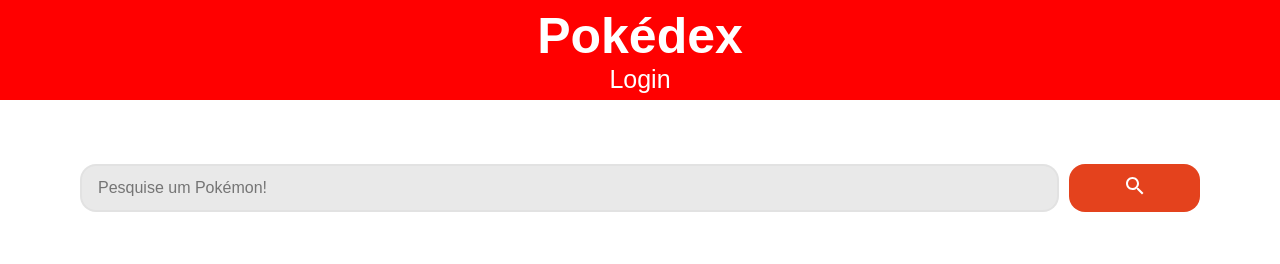
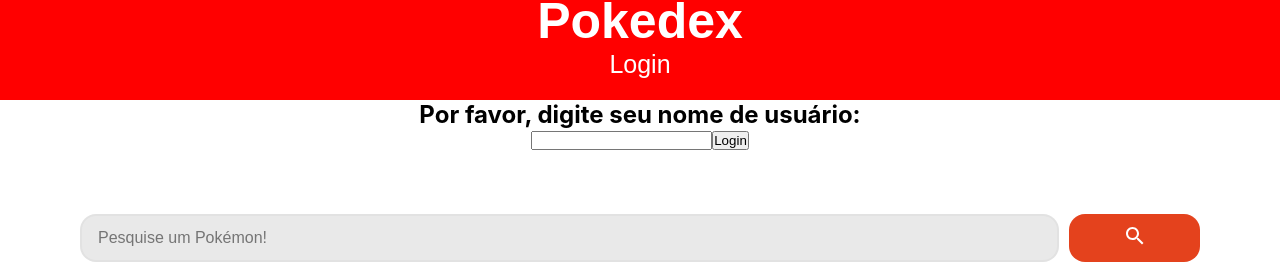
Before and after one commit to victorlimass/Pokedex-CJR, a React (Create React App) app: page /login in a window 1280 px wide. Shown: the top 264 px of the page. Built offline with nearby package versions, Linux system fonts and the light colour scheme; no server answers.

Commit message:
adicionando a função de login e cadastro na pokedex

```diff
--- a/src/App.js
+++ b/src/App.js
@@ -1,18 +1,46 @@
 import React from 'react';
+import {BrowserRouter as Router, Switch, Route, Link, Redirect} from "react-router-dom";
+import { useState } from 'react';
+import {UserContext} from "./components/UserContext"
 import Main from './pages/Main/main';
 import GlobalStyle from './styles/global';
 import Footer from './components/Footer';
-import {BrowserRouter as Router, Switch, Route, Link, Redirect} from "react-router-dom";
 import './App.css';
+import User from "./components/User"
+import Login from "./components/Login"
+import Signin from "./components/Signin"
+
 
 function App() {
+  const [userName, setUserName] = useState();
+
   return (
+    <UserContext.Provider value={[userName, setUserName]}>
       <Router>
         <div>
           <header>
-          <h1>Pokédex</h1>
-          <Link to="/login">Login</Link>
+            <h1>Pokedex</h1>
+            {userName?(
+              <h2>Olá,{userName}</h2>
+            ) :
+            (<Link to="/login">Login</Link>)
+            }
+            <br/>
           </header>
+          <Switch>
+            <Route path="/login">
+              <Login/>
+            </Route>
+            <Route path="/signin">
+              <Signin/>
+            </Route>
+            <Route path="/User">
+              <User/>
+            </Route>
+            <Route>
+              <Redirect to="/Main"/>
+            </Route>
+          </Switch>
         </div>
         <div>
           <GlobalStyle/>
@@ -20,6 +48,8 @@
           <Footer />
         </div>
       </Router>
+    </UserContext.Provider>
+
   );
 }
 
--- /dev/null
+++ b/src/components/Login/index.js
@@ -0,0 +1,42 @@
+import axios from "axios";
+import { useContext, useState } from "react"
+import { Redirect } from "react-router";
+import { UserContext } from "../UserContext";
+
+export default function Login(){
+    const [name, setName] = useState("");
+    const [userName, setUserName] = useContext(UserContext)
+    const [redirect, setRedirect] = useState();
+
+    if(redirect){
+        return <Redirect to={redirect}/>
+    }
+
+    const handleSubmit = (event)=>{
+        event.preventDefault()
+        async function loggin(){
+        await axios.get("https://pokedex20201.herokuapp.com/users/"+name)
+        .then(response => {
+            console.log(response)
+            setUserName(name)
+            setRedirect("/")
+        })
+        .catch(error => {
+            alert("Usuário não existe. Por Favor, faça o cadastro.")
+            console.log(error)
+            setRedirect("/signin")
+        })
+        }
+        loggin();
+    }
+
+    return(
+        <div className="App">
+            <form onSubmit={handleSubmit}>
+                <h2>Por favor, digite seu nome de usuário:</h2>
+                <input type="text" value={name} onChange={event => setName(event.target.value)}/>
+                <button>Login</button>
+            </form>
+        </div>
+    )
+}
--- /dev/null
+++ b/src/components/Signin/index.js
@@ -0,0 +1,43 @@
+import axios from "axios";
+import { useContext, useState } from "react"
+import { Redirect } from "react-router";
+import { UserContext } from "../UserContext";
+
+export default function SignIn(){
+    const [name, setName] = useState("");
+    const [redirect, setRedirect] = useState();
+    const [userName, setUserName] = useContext(UserContext);
+
+    if(redirect){
+        return(
+            <Redirect to={redirect}/>
+        )
+    }
+
+    const handleSubmit = event =>{
+        async function signin(){
+            await axios.post('https://pokedex20201.herokuapp.com/users', {"username": name})
+            .then(response => {
+                setUserName(name)
+                setRedirect("/")
+            })
+            .catch(error => {
+                alert("Usuário já cadastrado. Por favor, faça o login.")
+                console.log(error)
+                setRedirect("/login")
+            })
+        }
+        event.preventDefault();
+        signin()
+    }
+
+    return(
+        <div className="App">
+            <form onSubmit={handleSubmit}>
+                <h2>Cadastro:</h2>
+                <input type="text" value={name} onChange={event => setName(event.target.value)}/>
+                <button>Cadastrar</button>
+            </form>
+        </div>
+    )
+}
--- /dev/null
+++ b/src/components/User/index.js
@@ -0,0 +1,24 @@
+import {useContext, useEffect, useState} from "react";
+import axios from "axios"
+import { UserContext } from "../UserContext";
+import { Redirect} from "react-router";
+
+export default function User() {
+    const [pokemons, setPokemons] = useState([])
+    const [user, setUser] = useContext(UserContext)
+
+    useEffect(() => {
+        async function getPokemons(){
+            await axios.get("https://pokedex20201.herokuapp.com/users/"+user)
+            .then(response => setPokemons(Object.values(response.data.pokemons)))
+            .catch(error => alert(error))
+    }
+        getPokemons()
+    },[user, pokemons])
+
+
+    if(user === undefined){
+        return(<Redirect to="/"/>)
+    }
+
+    }
--- a/src/pages/Main/main.js
+++ b/src/pages/Main/main.js
@@ -4,7 +4,6 @@
 import api from '../../resources/api';
 import { Container, Ul, SearchBar, SearchBtn } from './styles';
 import SearchIcon from "@material-ui/icons/Search";
-import axios from 'axios';
 
 function Main() {
     const [pokemonPage, setPokemonPage] = useState([])  // dados dos pokemons da pagina
@@ -12,14 +11,7 @@
     const [input, setInput] = useState("")  // pesquisa do usuario
     const [pageInput, setPageInput] = useState(1)  // pagina digitada
     const [currentPage, setCurrentPage] = useState(1)
-    const [inputSearch, setInputSearch] = useState("");
-    const [filter, setFilter] = useState("");
 
-
-
-    const handleSearchChange = (e) => {
-      setFilter(e.target.value);
-    };
 
     useEffect(() => {
         async function getPokemonPage(){
```
Lines whose indentation alone changed are shown as unchanged.
